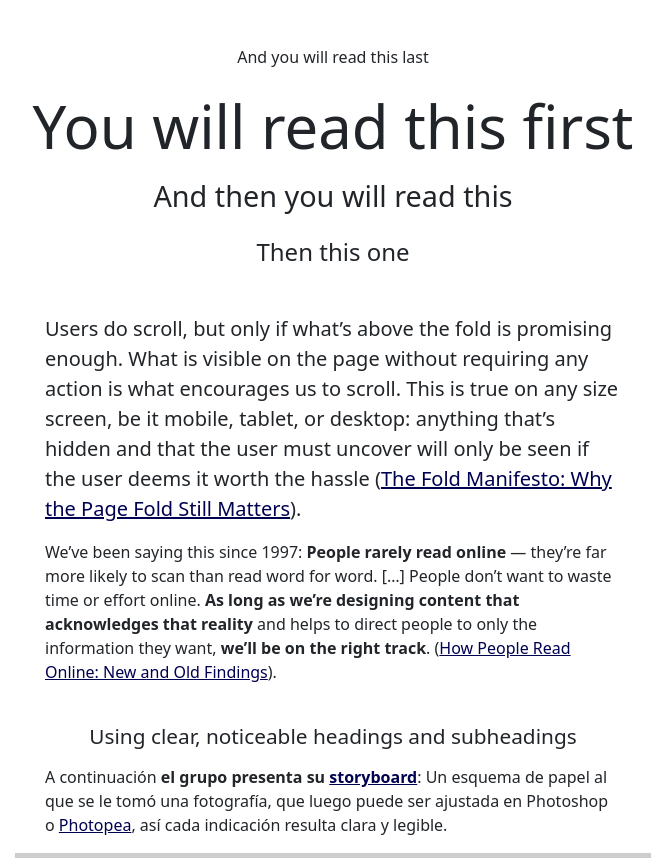
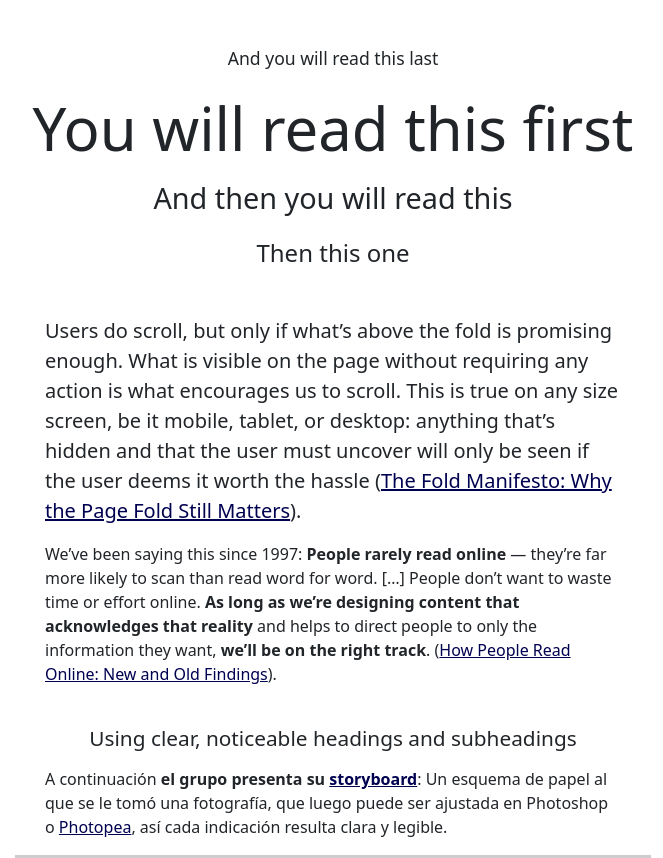
Before and after one commit to profesorfaco/PUC-2022-2-DNO075, a plain HTML site: page clase-12/index.html in a window 1280 px wide. Shown: the top 858 px of the page, without its empty margins (307-970 px from the left). Drawn offline with nearby package versions, Linux system fonts and the light colour scheme.

Commit message:
Update index.html

```diff
--- a/clase-12/index.html
+++ b/clase-12/index.html
@@ -48,7 +48,7 @@
             <div class="container">
                 <div class="row">
                     <div class="col-12">
-                        <h5 class="fs-6 text-center mt-5 mb-4">And you will read this last</h5>
+                        <h6 class="text-center mt-5 mb-4">And you will read this last</h6>
                         <h1 class="text-center my-3">You will read this first</h1>
                         <h2 class="text-center mb-4">And then you will read this</h2>
                         <h3 class="text-center mb-5">Then this one</h3>
```
